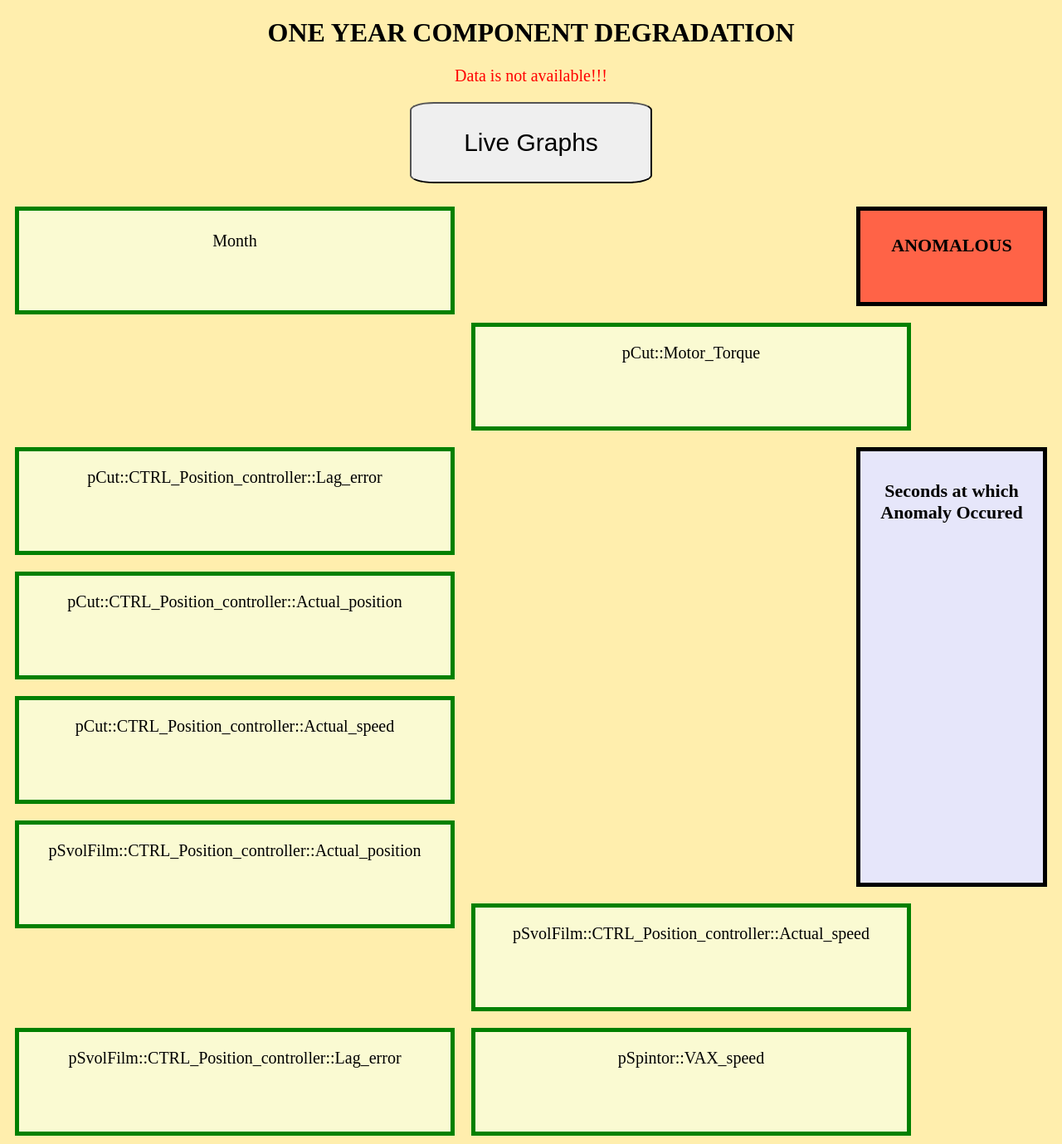
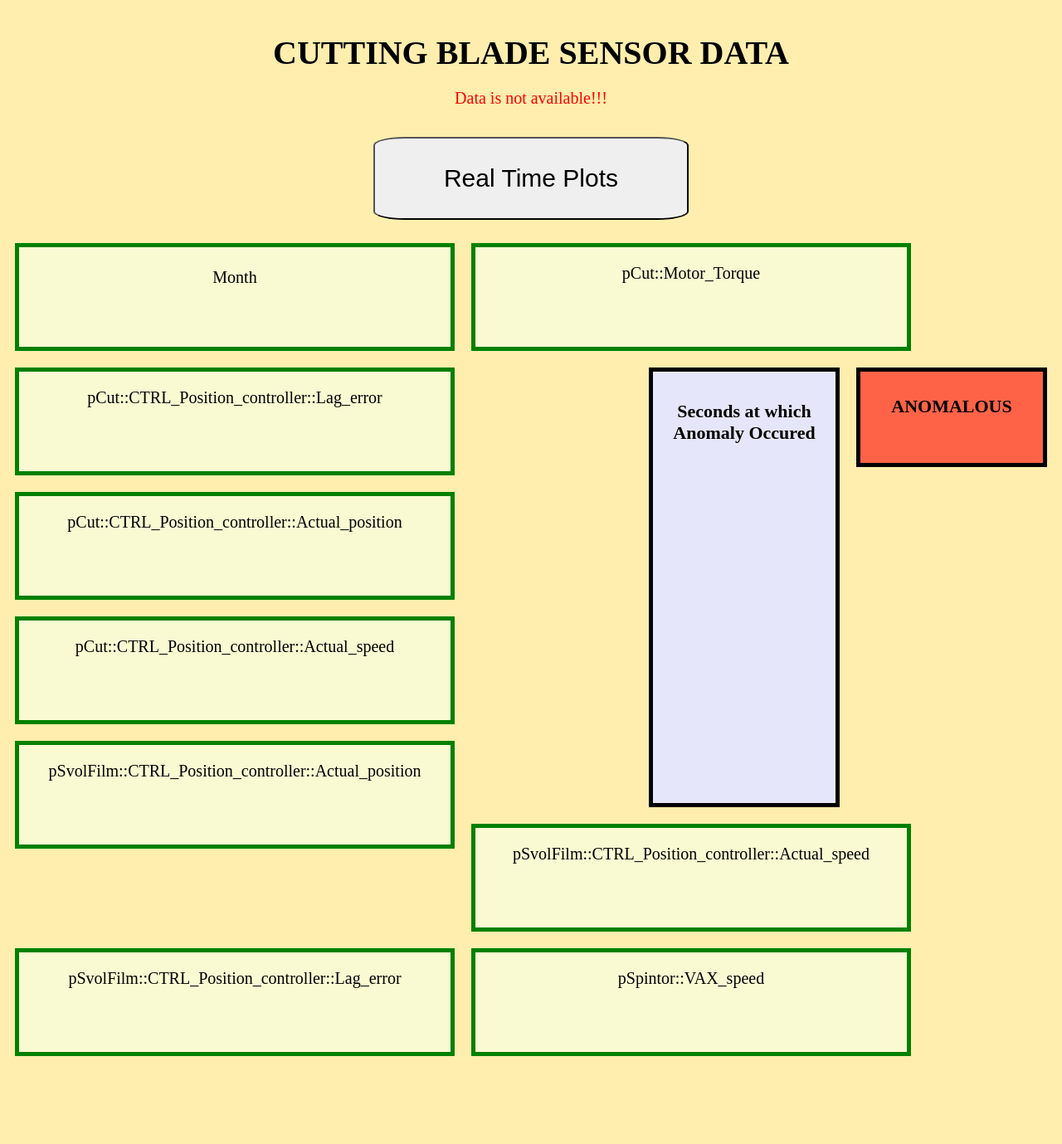
Before and after one commit to bhavdeepsingh33/component-degradation, a Flask app: page / in a window 1280 px wide. Shown: the whole page at 83% size. After the commit the page ends 1273 px from the top, so only its background shows below. Run offline with Flask 3, Linux system fonts and the light colour scheme; parts of the project's set-up code (start-up, migrations or seed data) failed here and were passed over; some libraries are stand-ins or nearby versions.

Commit message:
UI enhancement

```diff
--- a/app.py
+++ b/app.py
@@ -216,7 +216,8 @@ def col1_graph_scatter(n):
     return {'data': [data],'layout' : go.Layout(xaxis=dict(range=[min(data_x),max(data_x)]),
                                                 yaxis=dict(range=[min(data_y),max(data_y)]),
                                                 xaxis_title="Time in seconds",
-                                                yaxis_title="pCut::Motor_Torque")}
+                                                yaxis_title="pCut::Motor_Torque",
+                                                title="pCut::Motor_Torque")}
 
 
 @dash_app.callback(Output('pCut::CTRL_Position_controller::Lag_error', 'figure'),
@@ -242,7 +243,8 @@ def col2_graph_scatter(n):
     return {'data': [data],'layout' : go.Layout(xaxis=dict(range=[min(data_x),max(data_x)]),
                                                 yaxis=dict(range=[min(data_y),max(data_y)]),
                                                 xaxis_title="Time in seconds",
-                                                yaxis_title="pCut::CTRL_Position_controller::Lag_error")}
+                                                yaxis_title="pCut::CTRL_Position_controller::Lag_error",
+                                                title="pCut::CTRL_Position_controller::Lag_error")}
 
 @dash_app.callback(Output('pCut::CTRL_Position_controller::Actual_position', 'figure'),
         [Input('col3-update', 'n_intervals')])
@@ -267,7 +269,8 @@ def col3_graph_scatter(n):
     return {'data': [data],'layout' : go.Layout(xaxis=dict(range=[min(data_x),max(data_x)]),
                                                 yaxis=dict(range=[min(data_y),max(data_y)]),
                                                 xaxis_title="Time in seconds",
-                                                yaxis_title=col)}
+                                                yaxis_title=col,
+                                                title=col)}
 
 @dash_app.callback(Output('pCut::CTRL_Position_controller::Actual_speed', 'figure'),
         [Input('col4-update', 'n_intervals')])
@@ -292,7 +295,8 @@ def col4_graph_scatter(n):
     return {'data': [data],'layout' : go.Layout(xaxis=dict(range=[min(data_x),max(data_x)]),
                                                 yaxis=dict(range=[min(data_y),max(data_y)]),
                                                 xaxis_title="Time in seconds",
-                                                yaxis_title=col)}
+                                                yaxis_title=col,
+                                                title=col)}
 
 @dash_app.callback(Output('pSvolFilm::CTRL_Position_controller::Actual_position', 'figure'),
         [Input('col5-update', 'n_intervals')])
@@ -317,7 +321,8 @@ def col5_graph_scatter(n):
     return {'data': [data],'layout' : go.Layout(xaxis=dict(range=[min(data_x),max(data_x)]),
                                                 yaxis=dict(range=[min(data_y),max(data_y)]),
                                                 xaxis_title="Time in seconds",
-                                                yaxis_title=col)}
+                                                yaxis_title=col,
+                                                title=col)}
 
 @dash_app.callback(Output('pSvolFilm::CTRL_Position_controller::Actual_speed', 'figure'),
         [Input('col6-update', 'n_intervals')])
@@ -341,7 +346,8 @@ def col6_graph_scatter(n):
     return {'data': [data],'layout' : go.Layout(xaxis=dict(range=[min(data_x),max(data_x)]),
                                                 yaxis=dict(range=[min(data_y),max(data_y)]),
                                                 xaxis_title="Time in seconds",
-                                                yaxis_title=col)}
+                                                yaxis_title=col,
+                                                title=col)}
 
 @dash_app.callback(Output('pSvolFilm::CTRL_Position_controller::Lag_error', 'figure'),
         [Input('col7-update', 'n_intervals')])
@@ -365,7 +371,8 @@ def col7_graph_scatter(n):
     return {'data': [data],'layout' : go.Layout(xaxis=dict(range=[min(data_x),max(data_x)]),
                                                 yaxis=dict(range=[min(data_y),max(data_y)]),
                                                 xaxis_title="Time in seconds",
-                                                yaxis_title=col)}
+                                                yaxis_title=col,
+                                                title=col)}
 
 @dash_app.callback(Output('pSpintor::VAX_speed', 'figure'),
         [Input('col8-update', 'n_intervals')])
@@ -389,7 +396,8 @@ def col8_graph_scatter(n):
     return {'data': [data],'layout' : go.Layout(xaxis=dict(range=[min(data_x),max(data_x)]),
                                                 yaxis=dict(range=[min(data_y),max(data_y)]),
                                                 xaxis_title="Time in seconds",
-                                                yaxis_title=col)}
+                                                yaxis_title=col,
+                                                title=col)}
 
 
 
--- a/templates/dashboard.html
+++ b/templates/dashboard.html
@@ -8,11 +8,42 @@
 body{
     background:#ffeead;
 }
-h1{
-    text-align:center;
+
+
+#graphs{
+    /*
+    float:center;
+    display:block;
+    width:99%;
+    text_align:center;
+    padding-top:0px;
+    padding-bottom:0px;
+    padding-left:5%;
+    padding-right:5%;
+    margin: 0 auto;
+    margin-top: 0px;
+    margin-bottom: 0px;
+    border-radius: 10%;
+   */
+    float:center;
+    display:block;
+    width:30%;
+    text_align:center;
+    padding: 0 auto;
+    margin: 0 auto;
+    border-radius: 10%;
 }
 
-div {
+h1{
+    position:relative
+    width:100%;
+    text-align:center;
+    margin:10px auto;
+    font-size:40px;
+
+}
+
+.sensor {
       background-color: lightgoldenrodyellow;
       width: 500px;
       height: 100px;
@@ -24,7 +55,15 @@ div {
       position:relative;
       display:inline;
 }
+#head{
+    width:99%;
+    padding:0px auto;
+    margin:0 auto;
+    margin-top: 40px;
+    margin-bottom:35px;
+    /*height:60px;*/
 
+}
 #sensor_data{
 
 }
@@ -146,21 +185,7 @@ div {
     display: block;
 }
 
-#graphs{
-    float:center;
-    display:block;
-    /*width:100%;*/
-    text_align:center;
-    padding-top:0px;
-    padding-bottom:0px;
-    padding-left:5%;
-    padding-right:5%;
-    margin: 0 auto;
-    margin-top: 0px;
-    margin-bottom: 0px;
-    border-radius: 10%;
 
-}
 
 </style>
 
@@ -179,6 +204,7 @@ div {
                     function(data){
                         if(data.result=='data not found'){
                             clearTimeout(intervalID);
+                            $('#data_end').css("display", "block");
                             $('#data_end').text("Data is not available!!!");
                         }
                         else{
@@ -229,62 +255,61 @@ div {
     }
 
 </script>
+<div id='head'>
 
-<h1>ONE YEAR COMPONENT DEGRADATION</h1>
-<p id='data_end' style='font-size:20px;text-align:center;color:red;'></p>
+    <h1>CUTTING BLADE SENSOR DATA</h1>
+    <p id='data_end' style='font-size:20px;text-align:center;color:red;display:none;'></p>
 
 
-<button id='graphs' onclick="myFunction()"><p style='font-size:30px;text-align:center;'>Live Graphs</p></button>
+</div>
+<button id='graphs' onclick="myFunction()"><p style='font-size:30px;text-align:center;padding: 0px 10px;'>Real Time Plots</p></button>
 <br>
 <!--href='http://localhost:8050/dash/'-->
-<div id='month'>
+<div class='sensor' id='month'>
     <p id='column9'>Month</p>
     <p id='col9'></p>
 </div>
 
-<div id='prediction-div'>
+<div class='sensor'>
+    <p id='column1'>pCut::Motor_Torque</p>
+    <p id='col1'></p>
+</div>
+
+<div class='sensor' id='prediction-div'>
     <p id='prediction-box'>ANOMALOUS</p>
     <p id='prediction'></p>
 
-</div>
-
-
-
-
-<div>
-    <p id='column1'>pCut::Motor_Torque</p>
-    <p id='col1'></p>
 </div>
 
 <div id='times-of-degradation'>
     <p id='anomaly-time' style="font-size:22px;"><b>Seconds at which Anomaly Occured</b></p>
 </div>
 
-<div>
+<div class='sensor'>
     <p id='column2'>pCut::CTRL_Position_controller::Lag_error</p>
     <p id='col2'></p>
 </div>
-<div>
+<div class='sensor'>
     <p id='column3'>pCut::CTRL_Position_controller::Actual_position</p>
     <p id='col3'></p>
 </div>
-<div>
+<div class='sensor'>
     <p id='column4'>pCut::CTRL_Position_controller::Actual_speed</p>
     <p id='col4'></p>
 </div>
-<div>
+<div class='sensor'>
     <p id='column5'>pSvolFilm::CTRL_Position_controller::Actual_position</p>
     <p id='col5'></p>
 </div>
-<div>
+<div class='sensor'>
     <p id='column6'>pSvolFilm::CTRL_Position_controller::Actual_speed</p>
     <p id='col6'></p>
 </div>
-<div>
+<div class='sensor'>
     <p id='column7'>pSvolFilm::CTRL_Position_controller::Lag_error</p>
     <p id='col7'></p>
 </div>
-<div>
+<div class='sensor'>
     <p id='column8'>pSpintor::VAX_speed</p>
     <p id='col8'></p>
 </div>
```
Also changed, not shown: .spyproject/config/workspace.ini, 1 other file.
